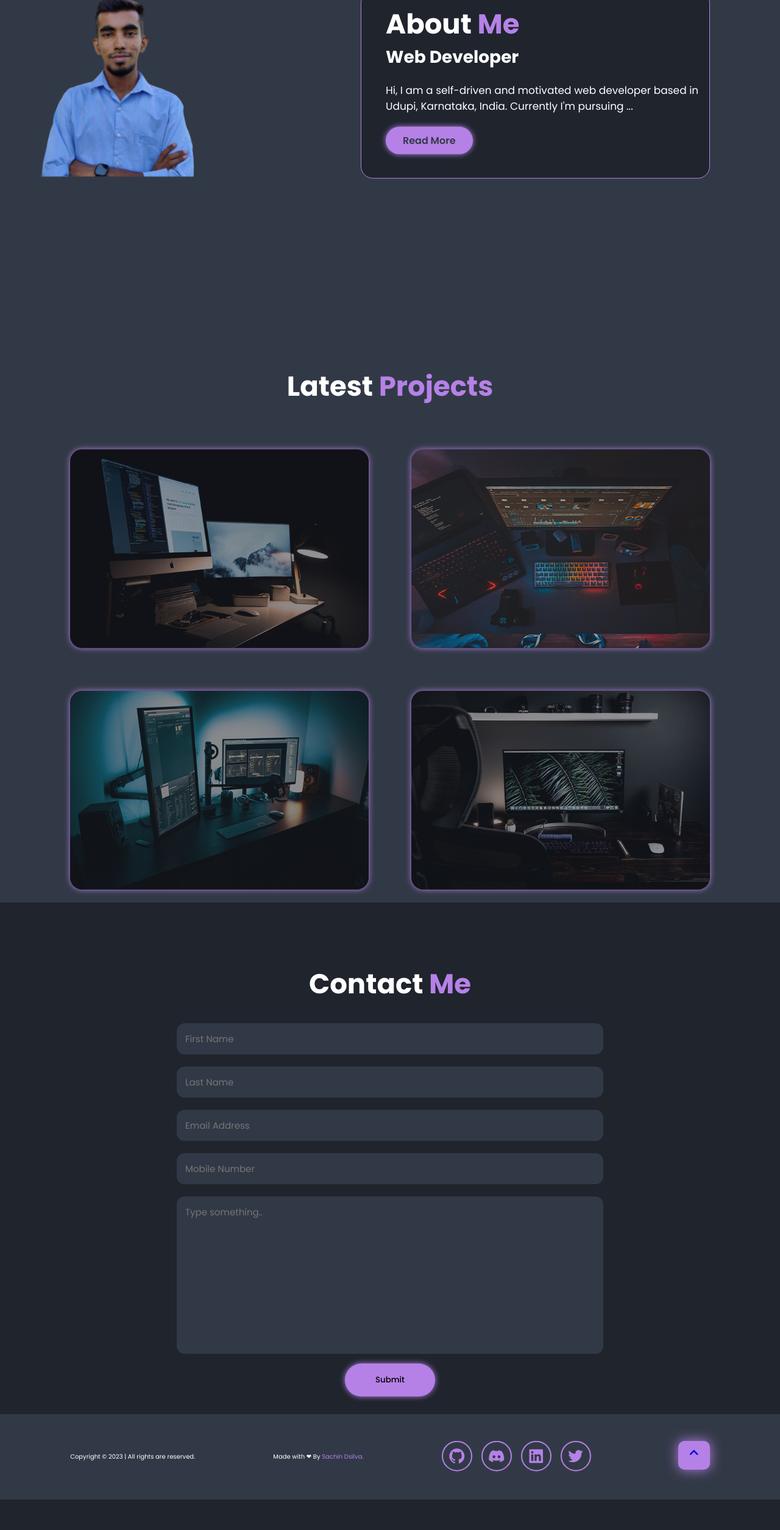
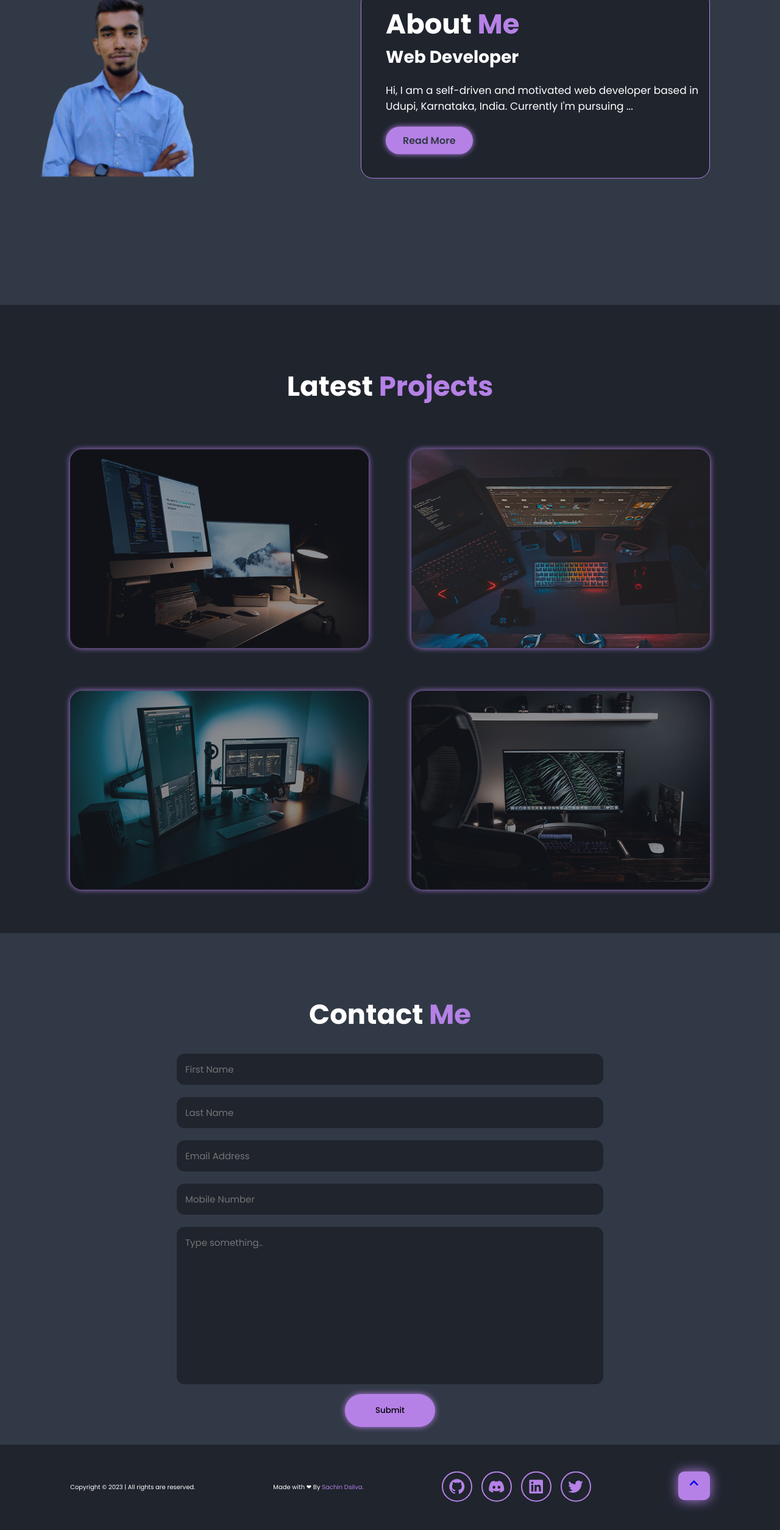
Before and after one commit to sachindsilva16/Portfolio, a React (Create React App) app: page / in a window 1280 px wide. Shown: the part 1100-3609 px from the top of the page at 61% size. Before the commit the page ends 3559 px from the top, so only its background shows below. Built offline with nearby package versions, Linux system fonts and the light colour scheme.

Commit message:
Modify styling

```diff
--- a/src/styles.css
+++ b/src/styles.css
@@ -1,3 +1,4 @@
+
 @import url('https://fonts.googleapis.com/css2?family=Poppins:wght@300;400;500;600;700;800;900&display=swap');
 
 /* OVERRIDING DEFAULT SETTING */
@@ -337,7 +338,8 @@ a.btn:hover {
 
 
 .projects {
-    background: var(--secondary-bg-color)
+    background: var(--bg-color);
+    margin-bottom: 5rem;
 }
 
 
@@ -455,9 +457,9 @@ a.btn:hover {
 
 /* CONTACT SECTION */
 
-/* .contact{
+.contact{
     background: var(--secondary-bg-color);
-} */
+}
 
 /* CONTACT SECTION-HEADING */
 
@@ -487,7 +489,7 @@ a.btn:hover {
     padding: 1.4rem;
     font-size: 1.5rem;
     color: var(--text-color);
-    background: var(--secondary-bg-color);
+    background: var(--bg-color);
     border-radius: 1.3rem;
     margin: 1rem 0;
 }
@@ -510,7 +512,7 @@ a.btn:hover {
 }
 
 .footer {
-    background: var(--secondary-bg-color);
+    background: var(--bg-color);
     display: flex;
     justify-content: space-between;
     align-items: center;
```
